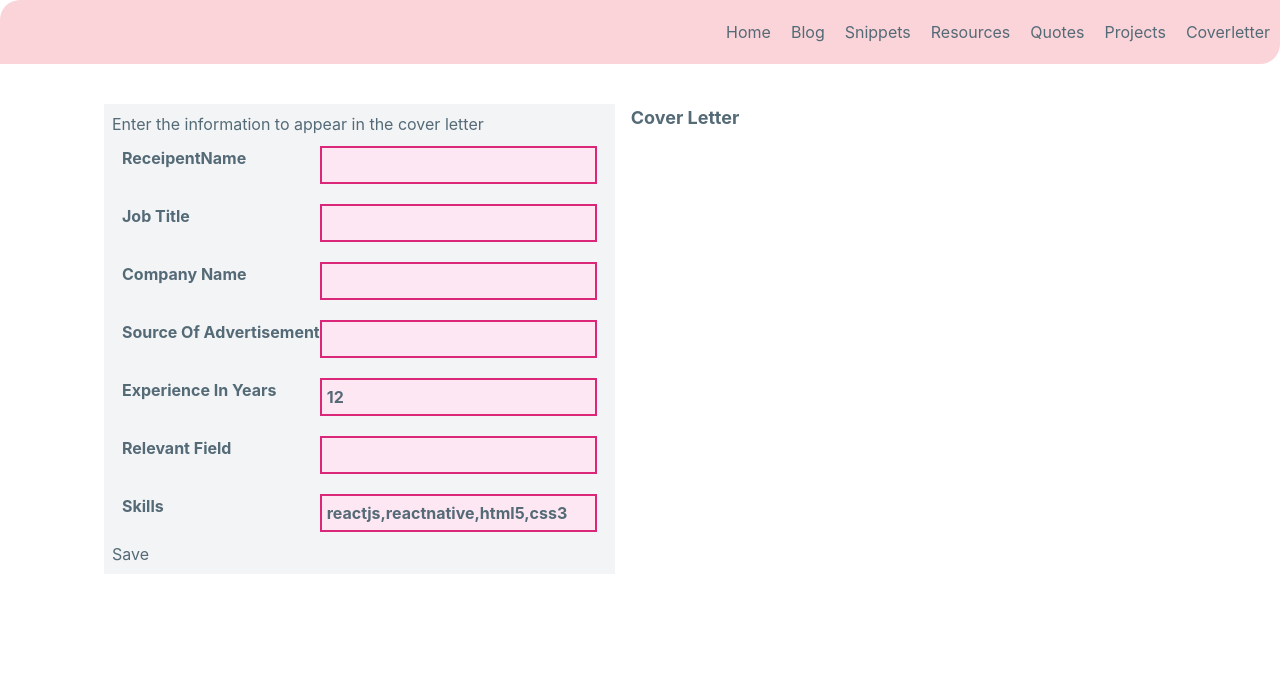
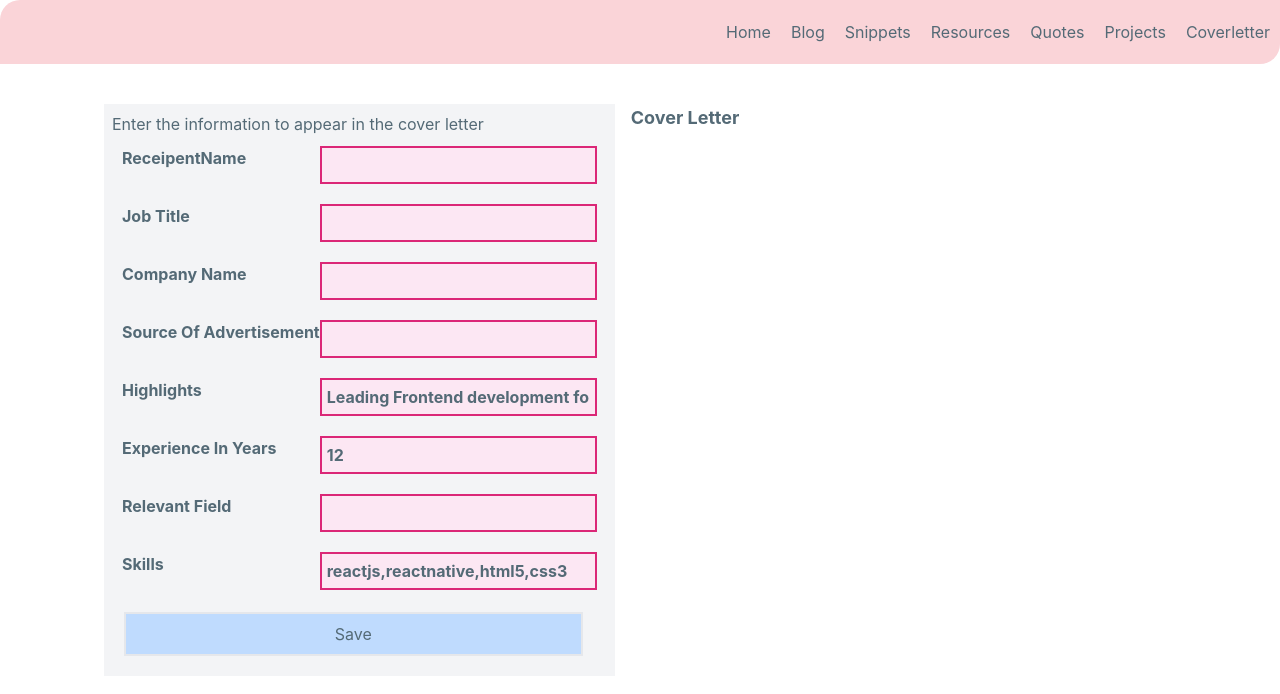
Before and after one commit to kalburgimanjunath/stackblitz-resume, a Next.js app: page /coverletter in a window 1280 px wide. Shown: the top 694 px of the page. Built offline with nearby package versions, Linux system fonts and the light colour scheme.

Commit message:
1 file modified

```diff
--- a/pages/coverletter.js
+++ b/pages/coverletter.js
@@ -19,7 +19,7 @@ export default function Coverletter() {
 
   I am writing to apply for the ${user.jobTitle} position at ${user.companyName}. With ${user.experienceYear} years of experience in ${user.relevantField}, I am confident in my ability to contribute to your organization's success.
 
-  In my previous roles, I have consistently delivered exceptional results by [Briefly highlight your key accomplishments or responsibilities]. I possess strong skills in skills, which enable me to thrive in dynamic environments.
+  In my previous roles, I have consistently delivered exceptional results by ${user.highlight}. I possess strong skills in ${skills}, which enable me to thrive in dynamic environments.
 
   I am excited about the opportunity to join ${user.companyName} and contribute to its continued growth. Please find attached my resume for further details on my experience.
 
@@ -56,6 +56,8 @@ export default function Coverletter() {
             experienceYear: '12',
             relevantField: '',
             skills: 'reactjs,reactnative,html5,css3',
+            highlight:
+              'Leading Frontend development for the group of Oracle Health Care Product and Honeywell ACS Software CoE,Salesforce LWC',
           }}
           validate={(values) => {
             const errors = {};
@@ -153,6 +155,19 @@ export default function Coverletter() {
                   {errors.sourceName && touched.sourceName && errors.sourceName}
                 </div>
                 <div className="form-group">
+                  <label className="form-label">Highlights</label>
+                  <input
+                    type="text"
+                    name="highlight"
+                    id="highlight"
+                    onChange={handleChange}
+                    onBlur={handleBlur}
+                    value={values.highlight}
+                    className="form-control"
+                  />
+                  {errors.highlight && touched.highlight && errors.highlight}
+                </div>
+                <div className="form-group">
                   <label className="form-label">Experience in Years</label>
                   <input
                     type="text"
@@ -195,11 +210,16 @@ export default function Coverletter() {
                   />
                   {errors.skills && touched.skills && errors.skills}
                 </div>
-                <div></div>
+                <div className="mr-5 p-2">
+                  <button
+                    className="w-full bg-blue-200 p-2 m-1 border-2 border-color-blue-100 justify-content-center text-center"
+                    type="submit"
+                    disabled={isSubmitting}
+                  >
+                    Save
+                  </button>
+                </div>
               </div>
-              <button type="submit" disabled={isSubmitting}>
-                Save
-              </button>
             </form>
           )}
         </Formik>
@@ -208,7 +228,7 @@ export default function Coverletter() {
   };
   return (
     <div className="p-24 flex grid grid-cols-2 md:grid-cols-2 absolute">
-      <div className="p-2 m-2 bg-gray-100 grid-cols-2">
+      <div className="p-2 m-2 bg-gray-100 grid-cols-3">
         <CoverForm />
       </div>
       <div className="grid-cols-2 m-2">
```
